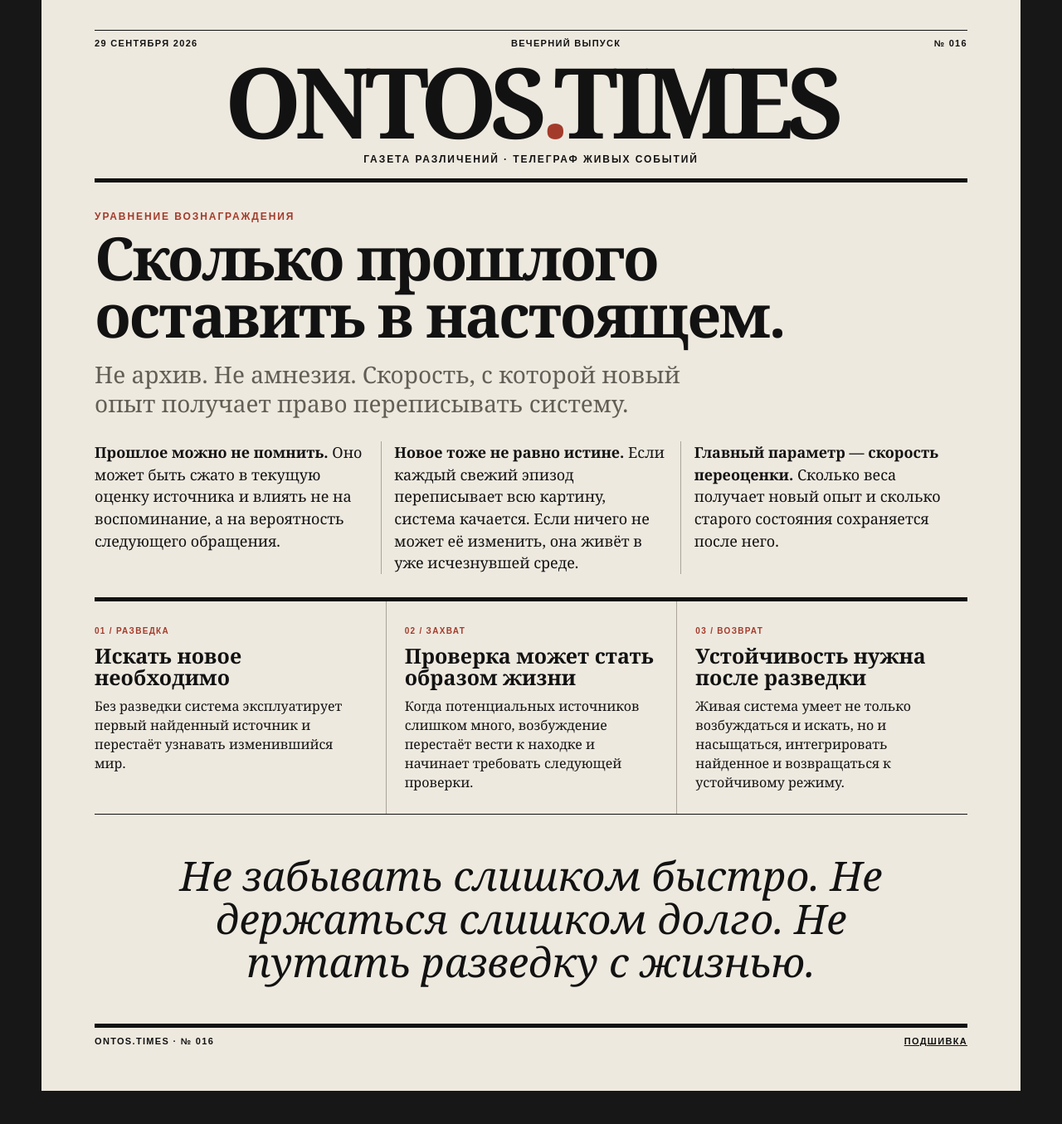
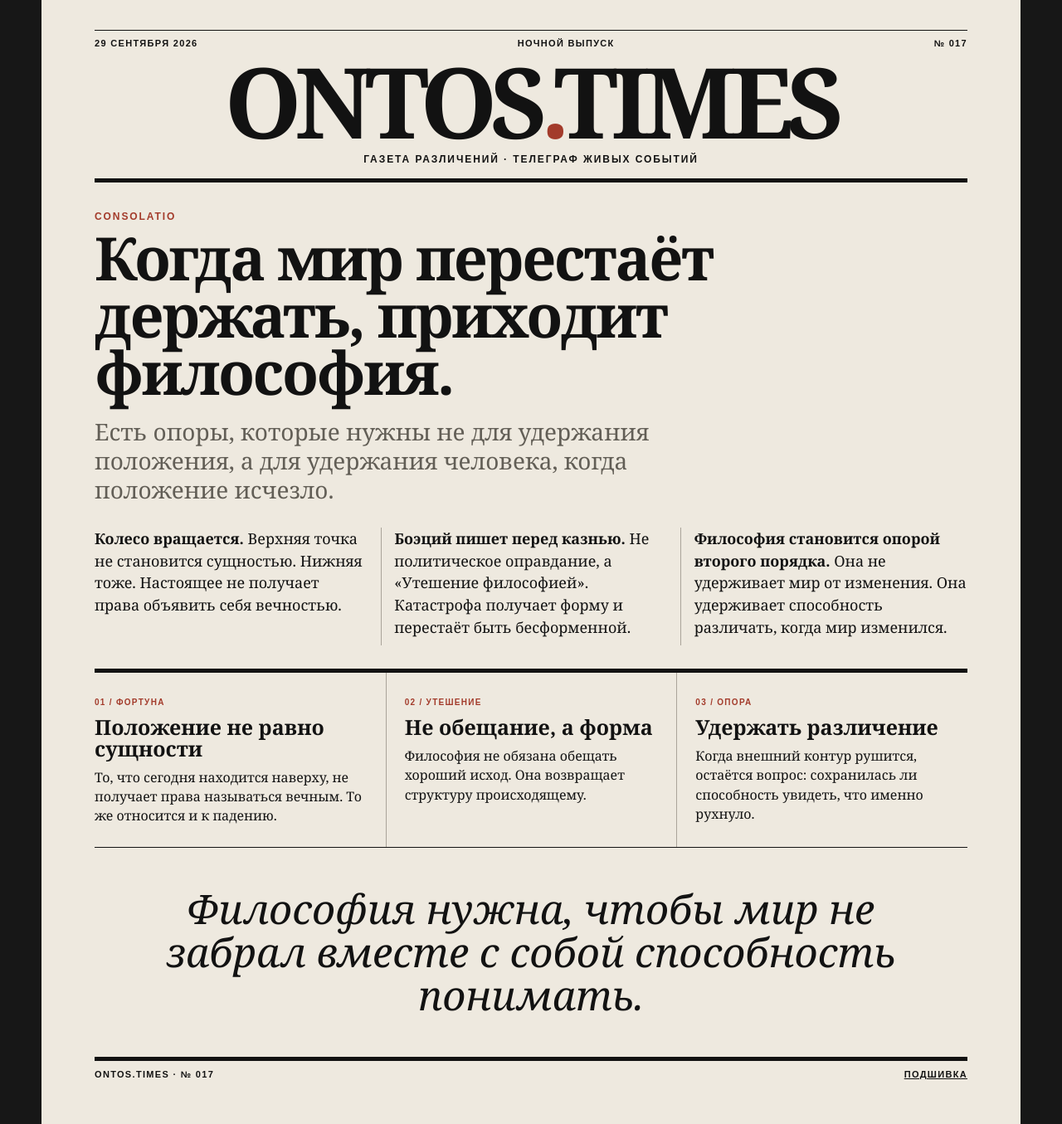
Before and after one commit to OntosLive/Ontos.Times, a Jekyll site: the page index.html, which Jekyll copies as it is, in a window 1280 px wide. Shown: the whole page at 83% size. Built offline with Jekyll 4.4.1, drawn with Linux system fonts in a browser that asks for light colours; before the commit the page ends 1315 px from its top, so only the background shows below that.

Commit message:
Publish issue 017 on consolation through philosophy

```diff
--- a/index.html
+++ b/index.html
@@ -3,8 +3,8 @@
 <head>
   <meta charset="utf-8">
   <meta name="viewport" content="width=device-width,initial-scale=1">
-  <meta name="description" content="ONTOS.TIMES — Сколько прошлого оставить в настоящем">
-  <title>ONTOS.TIMES — Сколько прошлого оставить в настоящем</title>
+  <meta name="description" content="ONTOS.TIMES — Когда мир перестаёт держать, приходит философия">
+  <title>ONTOS.TIMES — Когда мир перестаёт держать, приходит философия</title>
   <link rel="stylesheet" href="styles.css">
 </head>
 <body>
@@ -12,8 +12,8 @@
     <div class="rule"></div>
     <div class="meta">
       <span>29 СЕНТЯБРЯ 2026</span>
-      <span>ВЕЧЕРНИЙ ВЫПУСК</span>
-      <span>№ 016</span>
+      <span>НОЧНОЙ ВЫПУСК</span>
+      <span>№ 017</span>
     </div>
     <h1>ONTOS<span>.</span>TIMES</h1>
     <p class="tagline">Газета различений · Телеграф живых событий</p>
@@ -22,44 +22,44 @@
 
   <main>
     <article class="lead">
-      <p class="kicker">УРАВНЕНИЕ ВОЗНАГРАЖДЕНИЯ</p>
-      <h2>Сколько прошлого оставить в настоящем.</h2>
-      <p class="deck">Не архив. Не амнезия. Скорость, с которой новый опыт получает право переписывать систему.</p>
+      <p class="kicker">CONSOLATIO</p>
+      <h2>Когда мир перестаёт держать, приходит философия.</h2>
+      <p class="deck">Есть опоры, которые нужны не для удержания положения, а для удержания человека, когда положение исчезло.</p>
 
       <div class="columns">
-        <p><strong>Прошлое можно не помнить.</strong> Оно может быть сжато в текущую оценку источника и влиять не на воспоминание, а на вероятность следующего обращения.</p>
+        <p><strong>Колесо вращается.</strong> Верхняя точка не становится сущностью. Нижняя тоже. Настоящее не получает права объявить себя вечностью.</p>
 
-        <p><strong>Новое тоже не равно истине.</strong> Если каждый свежий эпизод переписывает всю картину, система качается. Если ничего не может её изменить, она живёт в уже исчезнувшей среде.</p>
+        <p><strong>Боэций пишет перед казнью.</strong> Не политическое оправдание, а «Утешение философией». Катастрофа получает форму и перестаёт быть бесформенной.</p>
 
-        <p><strong>Главный параметр — скорость переоценки.</strong> Сколько веса получает новый опыт и сколько старого состояния сохраняется после него.</p>
+        <p><strong>Философия становится опорой второго порядка.</strong> Она не удерживает мир от изменения. Она удерживает способность различать, когда мир изменился.</p>
       </div>
     </article>
 
     <section class="dispatches">
       <article>
-        <span>01 / РАЗВЕДКА</span>
-        <h3>Искать новое необходимо</h3>
-        <p>Без разведки система эксплуатирует первый найденный источник и перестаёт узнавать изменившийся мир.</p>
+        <span>01 / ФОРТУНА</span>
+        <h3>Положение не равно сущности</h3>
+        <p>То, что сегодня находится наверху, не получает права называться вечным. То же относится и к падению.</p>
       </article>
 
       <article>
-        <span>02 / ЗАХВАТ</span>
-        <h3>Проверка может стать образом жизни</h3>
-        <p>Когда потенциальных источников слишком много, возбуждение перестаёт вести к находке и начинает требовать следующей проверки.</p>
+        <span>02 / УТЕШЕНИЕ</span>
+        <h3>Не обещание, а форма</h3>
+        <p>Философия не обязана обещать хороший исход. Она возвращает структуру происходящему.</p>
       </article>
 
       <article>
-        <span>03 / ВОЗВРАТ</span>
-        <h3>Устойчивость нужна после разведки</h3>
-        <p>Живая система умеет не только возбуждаться и искать, но и насыщаться, интегрировать найденное и возвращаться к устойчивому режиму.</p>
+        <span>03 / ОПОРА</span>
+        <h3>Удержать различение</h3>
+        <p>Когда внешний контур рушится, остаётся вопрос: сохранилась ли способность увидеть, что именно рухнуло.</p>
       </article>
     </section>
 
-    <blockquote>Не забывать слишком быстро. Не держаться слишком долго. Не путать разведку с жизнью.</blockquote>
+    <blockquote>Философия нужна, чтобы мир не забрал вместе с собой способность понимать.</blockquote>
   </main>
 
   <footer>
-    <span>ONTOS.TIMES · № 016</span>
+    <span>ONTOS.TIMES · № 017</span>
     <span><a href="archive/" style="color:inherit">Подшивка</a></span>
   </footer>
 </body>
```
Also changed, not shown: issues/2026-09-29-consolation-of-philosophy.md (added, +165 -0 lines).
